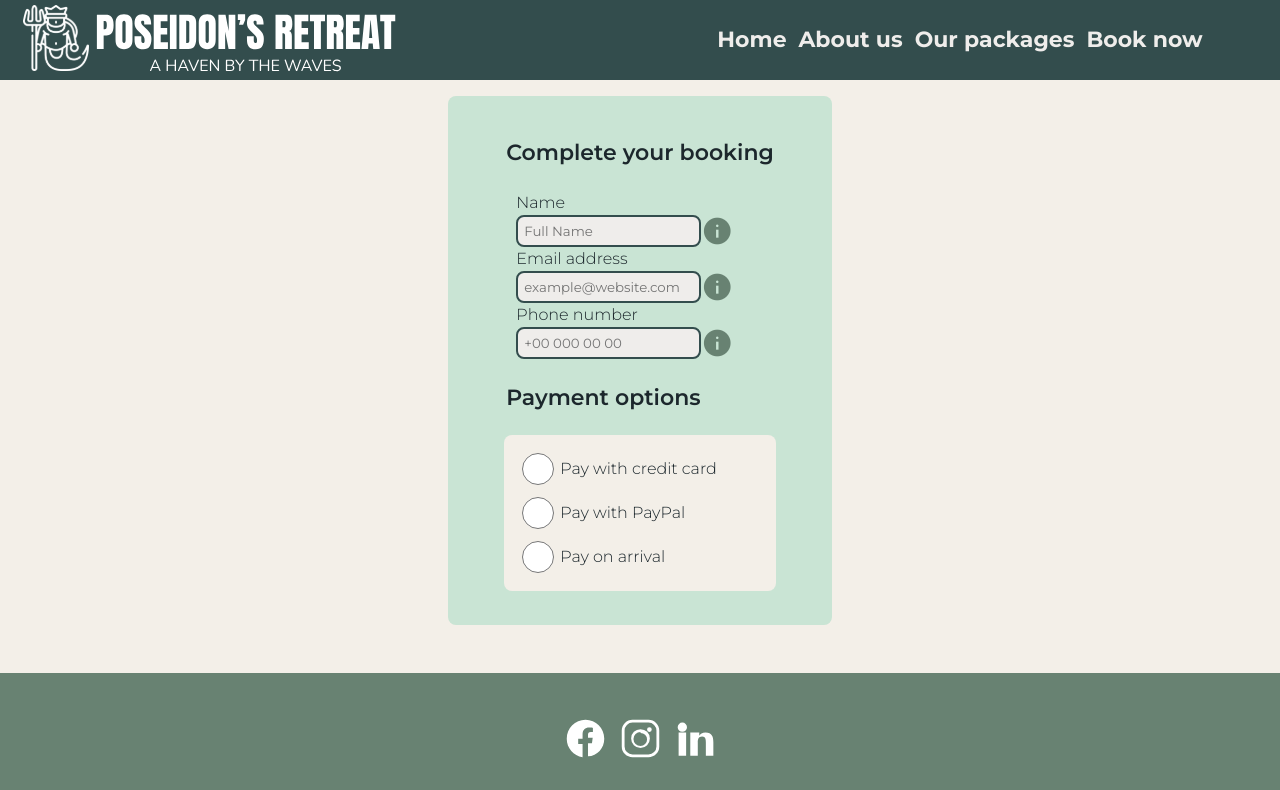
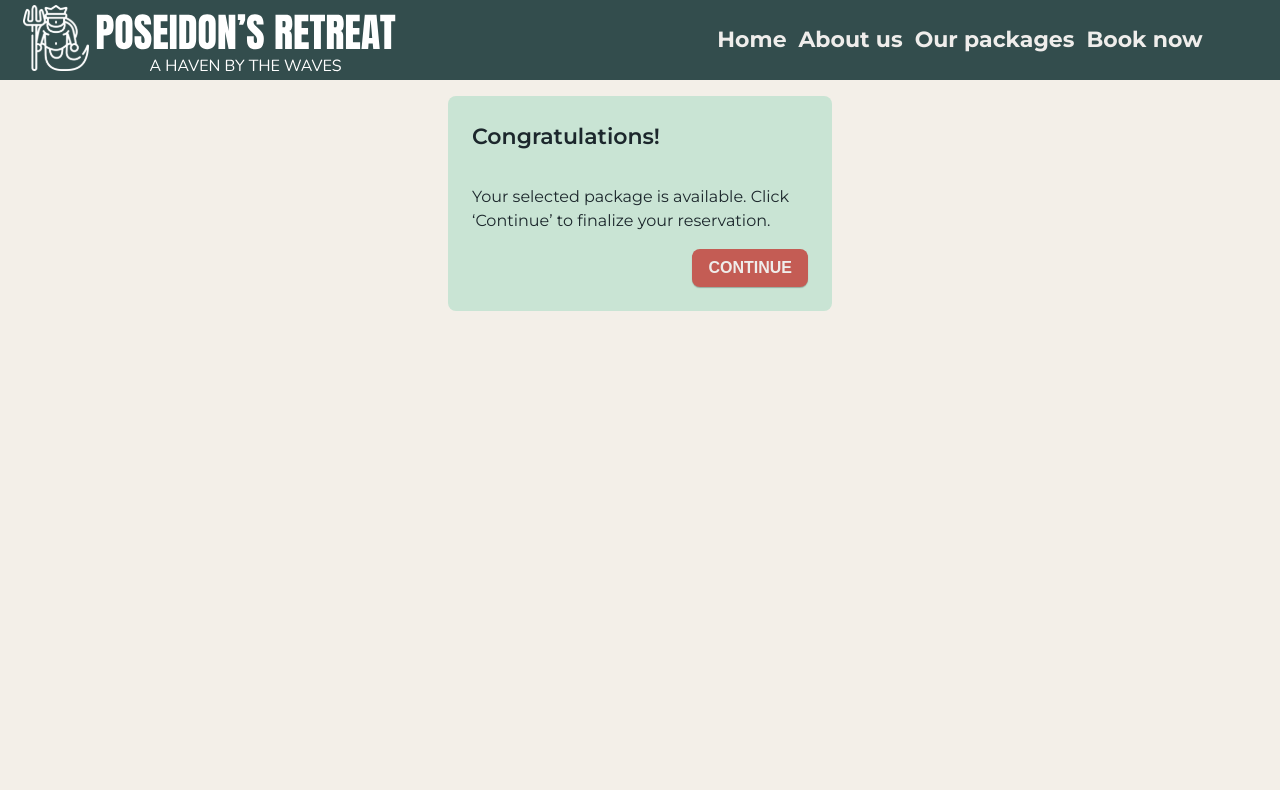
Before and after one commit to maria-jon/poseidon, a Vue app: page /booking in a window 1280 px wide. Shown: the top 790 px of the page. Built offline with nearby package versions, Linux system fonts and the light colour scheme.

Commit message:
(feat): show and hide steps in booking depending on progress

```diff
--- a/src/components/BookingCard.vue
+++ b/src/components/BookingCard.vue
@@ -21,7 +21,7 @@ watch(selectedOption, (newValue) => {
 </script>
 
 <template>
-  <main>
+  <div>
     <form class="complete-your-booking">
       <fieldset>
         <legend>
@@ -69,7 +69,7 @@ watch(selectedOption, (newValue) => {
         </div>
       </fieldset>
     </form>
-  </main>
+  </div>
 </template>
 
 <style scoped lang="scss">
--- a/src/components/PopupConfirmation.vue
+++ b/src/components/PopupConfirmation.vue
@@ -10,17 +10,23 @@ defineProps({
 </script>
 
 <template>
-  <dialog open="true">
+  <div>
     <h5>{{ header }}</h5>
     <p>{{ text }}</p>
-    <MainButton :label="label" :width="width" />
-  </dialog>
+    <!-- <MainButton :label="label" :width="width" /> -->
+  </div>
 </template>
 
 <!-- Används så att importera först och sedan använd som
 <PopupConfirmation header="rubriken" text="paragraph texten" label="knapptexten" width="önskad knappens bredd"/>  -->
 
 <style scoped lang="scss">
+div {
+  border: none;
+  background-color: $color-primary-light;
+  max-width: max-content;
+}
+/*
 dialog {
   box-sizing: border-box;
   position: fixed;
@@ -36,7 +42,7 @@ dialog {
   padding-left: 1.5rem;
   padding-top: 1.5rem;
 }
-
+*/
 h5 {
   margin-bottom: 2rem;
 }
--- a/src/views/BookingView.vue
+++ b/src/views/BookingView.vue
@@ -5,10 +5,10 @@ import PaymentCard from '@/components/PaymentCard.vue'
 import PaymentPaypal from '@/components/PaymentPaypal.vue'
 import MainButton from '@/components/MainButton.vue'
 
-import { ref } from 'vue';
+import { ref, computed } from 'vue';
 
 
-const currentStep = ref(1);
+const currentStep = ref(0);
 const userChoice = ref(null);
 
 const handleSelection = (newValue: any) => {
@@ -18,10 +18,19 @@ const handleSelection = (newValue: any) => {
 const nextStep = () => {
   if (currentStep.value === 1 && !userChoice.value) {
     console.warn('no selection');
-  }; // Prevent skipping Step 1 without selection
+  };
+
+  if (userChoice.value === 'arrival') {
+    currentStep.value === 3;
+  }
   currentStep.value++;
-  console.log(userChoice.value);
+
+  console.log(currentStep.value);
 };
+
+const lastStep = computed(() => {
+	return currentStep.value > 2;
+});
 
 defineProps({
   header: { type: String, required: true },
@@ -32,7 +41,14 @@ defineProps({
 
 <template>
   <main>
-    <div class="booking">
+    <div class="booking" :class="{ 'hidden': lastStep}">
+      <PopupConfirmation
+      header="Congratulations!"
+      text="Your selected package is available. Click ‘Continue’ to finalize your reservation."
+      label="Continue"
+      width="150px"
+      v-if="currentStep < 1"
+      />
       <BookingCard header="Complete your booking" label="Continue" width="120px" v-if="currentStep === 1" @updateChoice="handleSelection" />
       <PaymentCard header="Credit card payment" label="Confirm booking" width="200px" v-if="currentStep === 2 && userChoice === 'credit'" />
       <PaymentPaypal header="PayPal payment" label="Continue" width="200px" v-if="currentStep === 2 && userChoice === 'paypal'" />
@@ -47,7 +63,8 @@ defineProps({
 
       <MainButton label="continue" :width="width"
       @click="nextStep"
-    v-if="(currentStep === 1 && userChoice) || currentStep > 1"
+      v-if="(currentStep === 1 && userChoice) || currentStep >= 0"
+      :disabled="currentStep === 1 && !userChoice"
       />
     </div>
   </main>
@@ -58,18 +75,12 @@ defineProps({
     label="Close"
     width="150px"
   /> -->
-  <!-- <PopupConfirmation
-    header="Congratulations!"
-    text="Your selected package is available. Click ‘Continue’ to finalize your reservation."
-    label="Continue"
-    width="150px"
-  /> -->
 </template>
 
 
 <style scoped lang="scss">
 main {
-  /* margin-bottom: 600px; */
+  margin-bottom: 600px;
   margin-top: 1rem;
   display: flex;
   justify-content: center;
```
Lines whose indentation alone changed are shown as unchanged.
